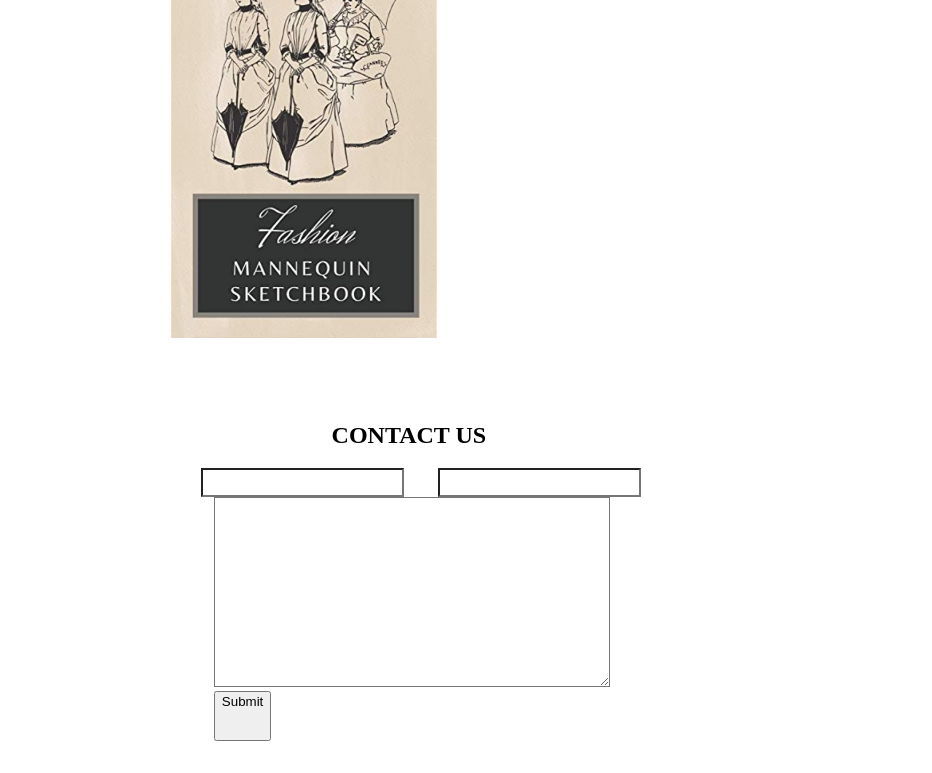
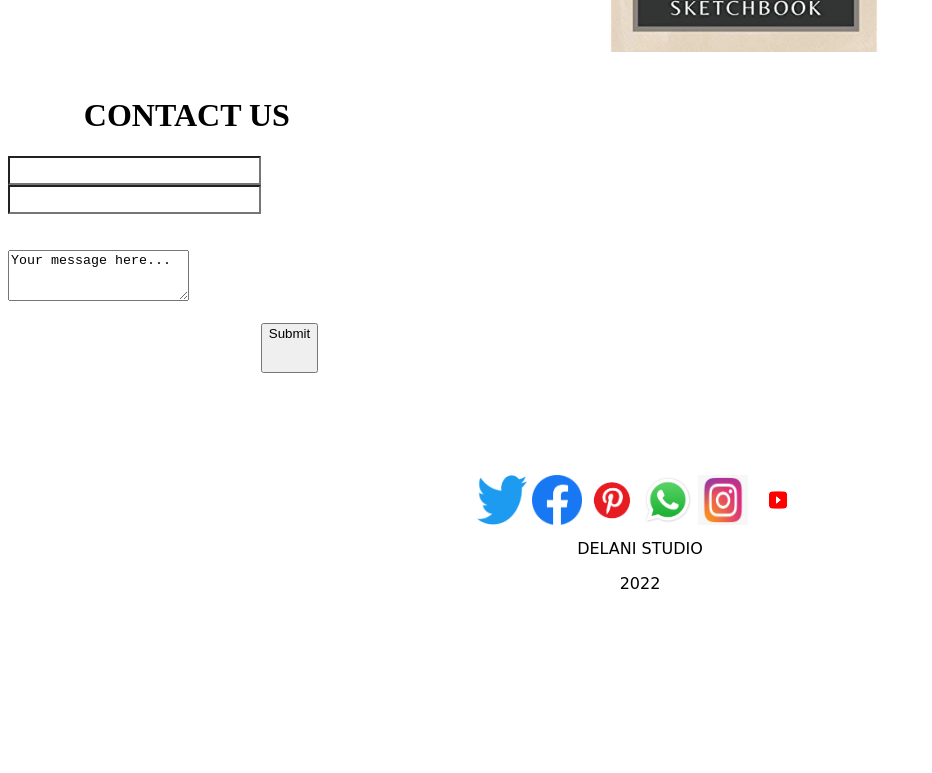
Before and after one commit to maureenmbithe/week3project, a plain HTML site: page index.html in a window 1280 px wide. Shown: the part 3667-4440 px from the top of the page, without its empty margins (0-932 px from the left). After the commit the page ends 4276 px from the top, so only its background shows below. Drawn offline with Linux system fonts and the light colour scheme; a script that the page names is missing; a web font is replaced by a local one.

Commit message:
modified files

```diff
--- a/index.html
+++ b/index.html
@@ -204,60 +204,60 @@
         </div>
         <div class="col-md-3" id="work5">
           <img src="images/portfolio/work 5.jpeg" alt="work5" />
-          <p id="overlay6" class="text">Fashion</p>
+          <p id="overlay6" class="text">Fashion</p> </div>
 
 
-      <h2>CONTACT US</h2>
+             <div></div>
 
-      <form
-        id="form34A"
-        action="https://gmail.us3.list-manage.com/subscribe/post"
-        method="POST"
-      >
-        <input type="hidden" name="u" value="e71bed4d6ae5a7c984dfe28b0" />
-        <input type="hidden" name="id" value="dbf7e27685" />
-        <div class="form-group form-inline">
-          <input
-            type="text"
-            class="form-control"
-            placeholder="Name...."
-            name="MERGE1"
-            id="MERGE1"
-            size="25"
-            value=""
-          />
-          <input
-            type="email"
-            class="form-control"
-            placeholder="Email...."
-            autocapitalize="off"
-            autocorrect="off"
-            name="MERGE0"
-            id="MERGE0"
-            size="25"
-            value=""
-          />
-        </div>
-        <div class="form-group">
-          <textarea
-            class="form-control"
-            rows="8"
-            id="comment"
-            placeholder="Your message here...."
-          ></textarea>
-        </div>
-        <button type="submit" class="btn btn-primary col-md-1">Submit</button>
-      </form>
-    </div>
-    <footer>
-      <img src="images/social_icons/twitter.png" alt="twitter" />
-      <img src="images/social_icons/facebook.png" alt="facebook" />
-      <img src="images/social_icons/pinterest.png" alt="pinterest" />
-      <img src="images/social_icons/WhatsApp.svg.png" alt="WhatsApp" />
-      <img src="images/social_icons/IG.jpg" alt= "instagram" />
-      <img src="images/social_icons/youtube.png" alt="youtube">
+     <h1>CONTACT US</h1>
+
+    <br><br><br>
+      </div>
+                <form action="text">
+
+                    <div class="row">
+
+                        <div class="col-md-4">
+
+                            <input type="text" class="showing" value="Name..." id="name">
+
+                        </div>
+
+                        <div class="col">
+
+                            <input type="text" class="form-control" value="Email..." id="name">
+
+                        </div><br><br>
+
+                        <textarea class="form-control" id="description" rows="3">Your message here...</textarea>
+
+                    </div><br>
+
+                    <button class="btn btn-secondary" id="submitform">Submit</button>
+
+                </form>
+
+            </div>
+
+            <br><br>
+
+            <div id="delani4">
+       </p>
+
+
+
+
+    <p><footer>
+      <img src="images/social_icons/twitter.png" width="50" height="50" alt="twitter" />
+      <img src="images/social_icons/facebook.png" width="50" height="50"  alt="facebook" />
+      <img src="images/social_icons/pinterest.png" width="50" height="50" alt="pinterest" />
+      <img src="images/social_icons/WhatsApp.svg.png" width="50" height="50" alt="WhatsApp" />
+      <img src="images/social_icons/IG.jpg"width="50" height="50"  alt= "instagram" />
+      <img src="images/social_icons/youtube.png" width="50" height="50" alt="youtube">
       <p>DELANI STUDIO</p>
       <p>2022</p>
+    </p>
+      </div>
     </footer>
     <script
       type="text/javascript"
```
Also changed, not shown: js/jquery-3.4.1.js (line endings or trailing spaces).
